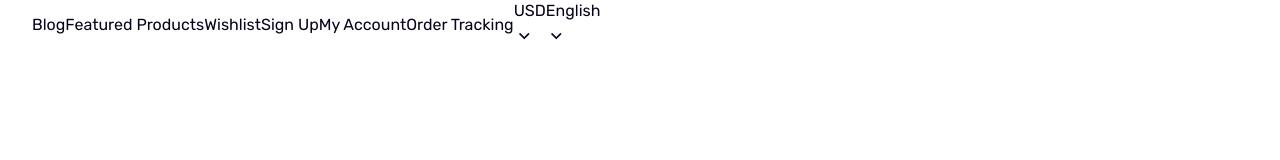
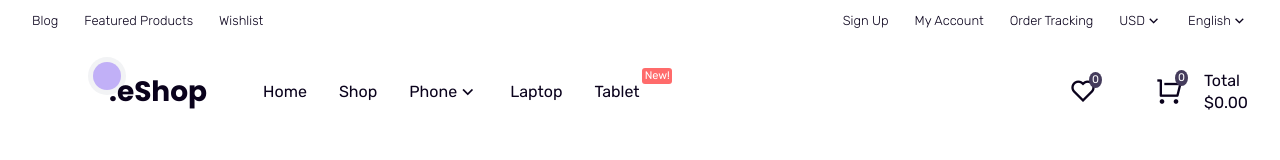
Before and after one commit to AnhhTuann/e-shop, a plain HTML site: page index.html in a window 1280 px wide. Drawn offline with nearby package versions, Linux system fonts and the light colour scheme.

Commit message:
completed header

```diff
--- a/index.html
+++ b/index.html
@@ -6,12 +6,15 @@
     <meta name="viewport" content="width=device-width, initial-scale=1.0" />
     <title>eShop</title>
     <link rel="stylesheet" href="style.css" />
-    <link href="https://cdn.jsdelivr.net/npm/remixicon@2.5.0/fonts/remixicon.css" rel="stylesheet">
+    <link
+      href="https://cdn.jsdelivr.net/npm/remixicon@2.5.0/fonts/remixicon.css"
+      rel="stylesheet"
+    />
   </head>
   <body>
     <div class="site" id="page">
       <header>
-        <div class="header-top">
+        <div class="header-top mobile-hide">
           <div class="container">
             <div class="wrapper flexitem">
               <div class="left">
@@ -22,22 +25,112 @@
                 </ul>
               </div>
               <div class="right">
-                <ul class="flexitem">
-                    <li class="main-links">
-                        <li><a href="#">Sign Up</a></li>
-                        <li><a href="#">My Account</a></li>
-                        <li><a href="#">Order Tracking</a></li>
-                        <li><a href="#">USD <span class="icon-small"><i class="ri-arrow-down-s-line"></i></span> </a></li>
-                        <li><a href="#">English <span class="icon-small"><i class="ri-arrow-down-s-line"></i> </span></a></li>
+                <ul class="flexitem main-links">
+                  <li><a href="#">Sign Up</a></li>
+                  <li><a href="#">My Account</a></li>
+                  <li><a href="#">Order Tracking</a></li>
+                  <li>
+                    <a href="#"
+                      >USD
+                      <span class="icon-small"
+                        ><i class="ri-arrow-down-s-line"></i
+                      ></span>
+                    </a>
+                    <ul>
+                      <li class="current"><a href="#">USD</a></li>
+                      <li><a href="#">EURO</a></li>
+                      <li><a href="#">GBP</a></li>
+                      <li><a href="#">IDR </a></li>
+                    </ul>
+                  </li>
+                  <li>
+                    <a href="#"
+                      >English
+                      <span class="icon-small"
+                        ><i class="ri-arrow-down-s-line"></i> </span
+                    ></a>
+                    <ul>
+                      <li class="current"><a href="#">English</a></li>
+                      <li><a href="#">German</a></li>
+                      <li><a href="#">Spanish</a></li>
+                      <li><a href="#">Bahasa</a></li>
+                    </ul>
+                  </li>
+                </ul>
+              </div>
+            </div>
+          </div>
+        </div>
+        <!-- Header top  -->
+
+        <div class="header-nav">
+          <div class="container">
+            <div class="wrapper flexitem">
+              <a href="#" class="trigger desktop-hide"
+                ><i class="ri-menu-2-line"></i
+              ></a>
+              <div class="left flexitem">
+                <div class="logo">
+                  <a href="/"><span class="circle"></span>.eShop</a>
+                </div>
+                <nav class="mobile-hide">
+                  <ul class="flexitem second-links">
+                    <li><a href="#">Home</a></li>
+                    <li><a href="#">Shop</a></li>
+                    <li>
+                      <a href="#"
+                        >Phone
+                        <div class="icon-small">
+                          <i class="ri-arrow-down-s-line"></i></div
+                      ></a>
                     </li>
+                    <li><a href="#">Laptop</a></li>
+                    <li>
+                      <a href="#"
+                        >Tablet
+                        <div class="fly-item"><span>New!</span></div>
+                      </a>
+                    </li>
+                  </ul>
+                </nav>
+              </div>
+              <div class="right">
+                <ul class="flexitem second-links">
+                  <li>
+                    <a href="#" class="mobile-hide">
+                      <div class="icon-large">
+                        <i class="ri-heart-line"></i>
+                      </div>
+                      <div class="fly-item">
+                        <span class="item-number">0</span>
+                      </div>
+                    </a>
+                  </li>
+                  <li>
+                    <a href="#" class="iscart">
+                      <div class="icon-large">
+                        <i class="ri-shopping-cart-line"> </i>
+                        <div class="fly-item">
+                          <span class="item-number">0</span>
+                        </div>
+                      </div>
+                      <div class="icon-text">
+                        <div class="mini-text">Total</div>
+                        <div class="cart-total">$0.00</div>
+                      </div>
+                    </a>
+                  </li>
                 </ul>
               </div>
             </div>
           </div>
         </div>
       </header>
+      <!-- Header -->
       <main></main>
+      <!-- Main -->
       <footer></footer>
+      <!-- Footer -->
     </div>
   </body>
 </html>
--- a/style.css
+++ b/style.css
@@ -176,6 +176,10 @@ h4 {
   padding: 0 0.75em;
 }
 
+.mobile-hide {
+  display: none;
+}
+
 /* Structure Styling
     00. Reusable selector
     01. Header
@@ -215,10 +219,164 @@ h4 {
     15. Reponsive
 */
 
+/* 01. Header */
+header li > a {
+  display: flex;
+  position: relative;
+  line-height: inherit;
+  transition: var(--trans-color);
+}
 
+/* 01. Header */
+/* a. Header top */
+.header-top .wrapper {
+  font-size: var(--font-small);
+  font-weight: var(--fw3);
+  justify-content: space-between;
+  line-height: 42px;
+}
+
+.header-top .wrapper ul {
+  gap: 2em;
+}
+
+.header-top li {
+  position: relative;
+}
+
+.header-top ul ul {
+  position: absolute;
+  left: -1em;
+  line-height: 2em;
+  background-color: var(--white-color);
+  border: 1px solid var(--border-color);
+  z-index: 1;
+  display: none;
+}
+
+.header-top .right ul ul li a {
+  padding: 0.25em 1em;
+}
+
+.header-top .right ul ul li.current a {
+  background-color: var(--border-color);
+}
+
+.header-top li:hover ul {
+  display: block;
+}
+
+/* 01. Header  */
+/* b. Header nav */
+.header-nav {
+  padding: 0.5em 0;
+  border-bottom: 1px solid var(--border-color);
+}
+
+.trigger {
+  font-size: 1.5em;
+  display: flex;
+  padding: 0.25em;
+  margin-right: 0.5em;
+}
+
+.logo a {
+  font-family: 'Poppins';
+  font-size: 1.75em;
+  position: relative;
+  font-weight: var(--fw8);
+  display: flex;
+  padding-left: 0.75em;
+  margin-right: 2em;
+}
+
+.circle {
+  position: absolute;
+  top: -15px;
+  left: 0;
+  width: 38px;
+  height: 38px;
+  border-radius: var(--percent50);
+  background-color: var(--light-bg-color);
+  z-index: -1;
+}
+
+.circle::before {
+  content: '';
+  position: absolute;
+  width: 28px;
+  height: 28px;
+  border-radius: var(--percent50);
+  background-color: var(--secondary-color);
+  bottom: 5px;
+  right: 5px;
+  opacity: 0.4;
+}
+
+.header-nav nav > ul {
+  line-height: 100px;
+  gap: 2em;
+}
+
+.fly-item {
+  position: absolute;
+  height: 16px;
+  font-size: var(--font-smaller);
+  padding: 3px;
+  text-align: center;
+  line-height: 10px;
+  color: var(--white-color);
+}
+
+nav .fly-item {
+  top: 50%;
+  margin-top: -24px;
+  width: 30px;
+  border-radius: 3px;
+  right: -32px;
+  background-color: var(--primary-color);
+}
+
+.header-nav .right {
+  position: relative;
+  margin-left: auto;
+}
+
+.header-nav .right .icon-large {
+  position: relative;
+}
+
+.header-nav .right .fly-item {
+  top: 0;
+  right: 16px;
+  background-color: var(--secondary-dark-color);
+  border-radius: var(--percent50);
+}
 
 @media screen and (min-width: 992px) {
   .container {
     padding: 0 2em;
   }
+
+  .desktop-hide {
+    display: none;
+  }
+
+  .mobile-hide {
+    display: block;
+  }
+
+  .logo a {
+    margin-left: 2em;
+  }
+
+  .header-nav {
+    padding: 0;
+    margin: 0;
+    border-bottom: 0;
+  }
+
+  .header-nav .right li > a {
+    margin-left: 1em;
+  }
 }
```
